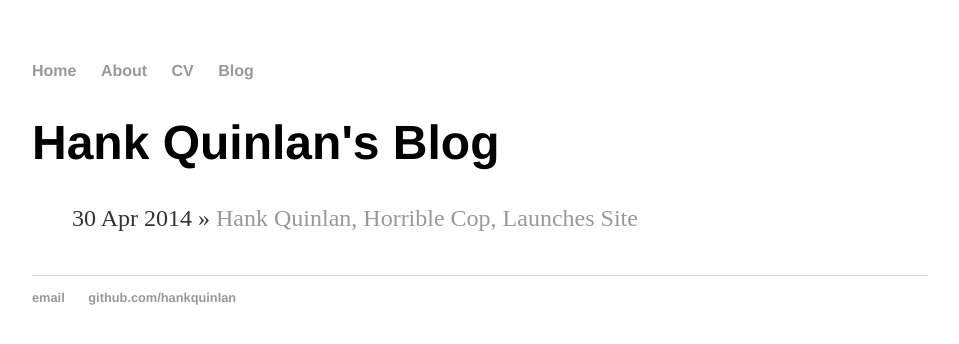
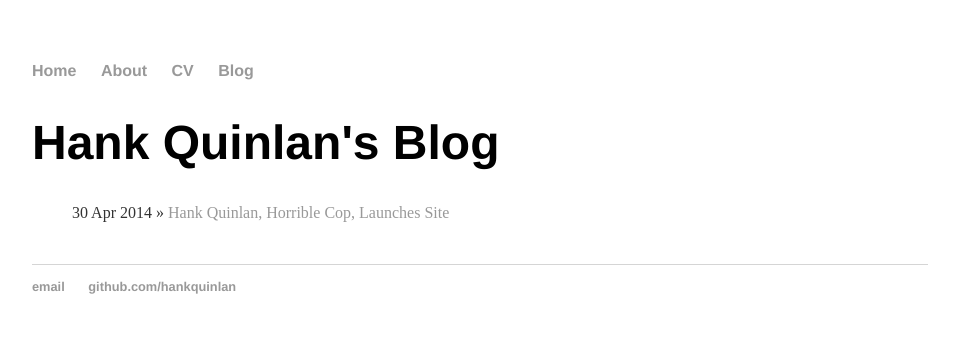
Before and after one commit to zishanyusuf/zishanyusuf.github.io, a Jekyll site: the page built from blog/index.html, in a window 1280 px wide. Shown: the top 344 px of the page, without its empty margins (160-1119 px from the left). Built offline with Jekyll 4.4.1, drawn with Linux system fonts in a browser that asks for light colours.

Commit message:
Update main.css

```diff
--- a/css/main.css
+++ b/css/main.css
@@ -17,7 +17,7 @@ nav ul li, footer ul li { display: inline; margin-right: 20px; }
 footer { border-top: 1px solid #d5d5d5; font-size: .8em; }
 
 /* Blog */
-ul.posts { margin: 20px auto 40px; font-size: 1.5em; }
+ul.posts { margin: 20px auto 40px; font-size: 1.0em; }
 ul.posts li { list-style: none; }
 
 /* CV */
```
